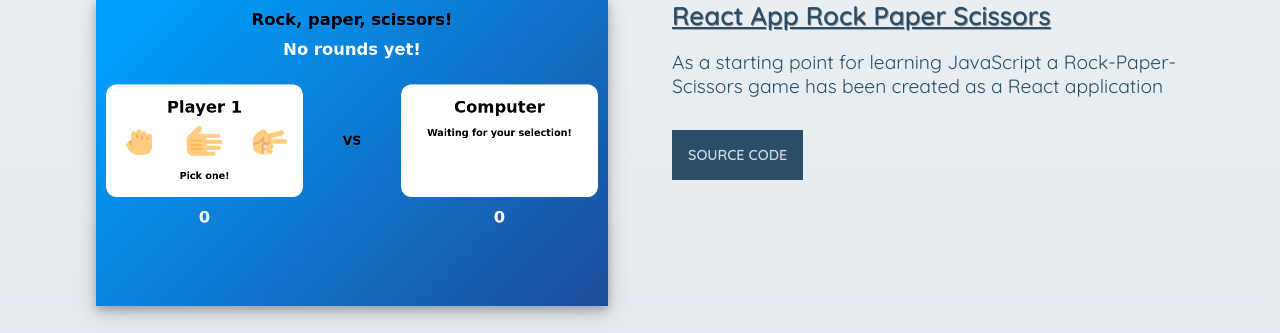
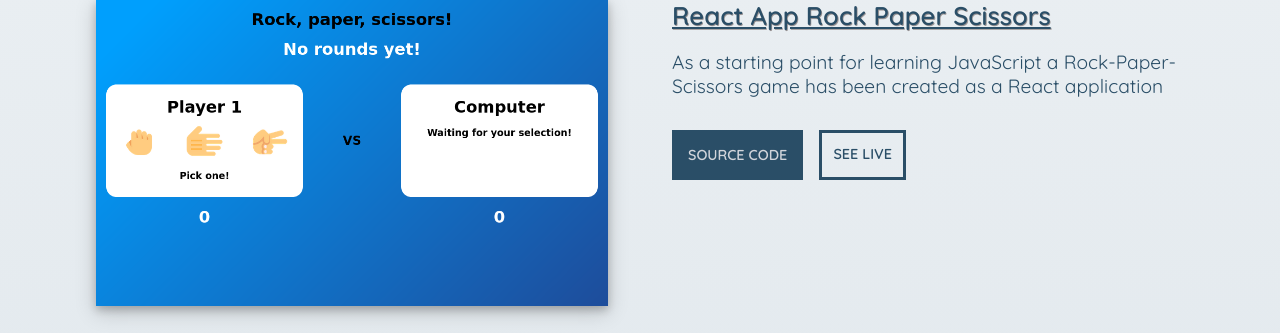
Before and after one commit to westoleaboat/my_portfolio, a Django app: page / in a window 1280 px wide. Shown: the part 1675-2008 px from the top of the page. Run offline with Django 4.2, Linux system fonts and the light colour scheme.

Commit message:
added link to react app

```diff
--- a/blog/templates/blog/index.html
+++ b/blog/templates/blog/index.html
@@ -39,7 +39,7 @@
                 </p>
                 <div class="p__links">
                     <a class="p__source-code" target="_blank" href="https://github.com/westoleaboat/rock-paper-scissors">Source code</a>
-                    {% comment %} <a class="p__see-live" target="_blank" href="https://replit.com/@chacotasprod/pdf-report?embed=1">Try online</a> {% endcomment %}
+                    <a class="p__see-live" target="_blank" href="https://effortless-paprenjak-56cb59.netlify.app/">See Live</a>
                 </div>
             </div>
             <div class="p__image">
```
